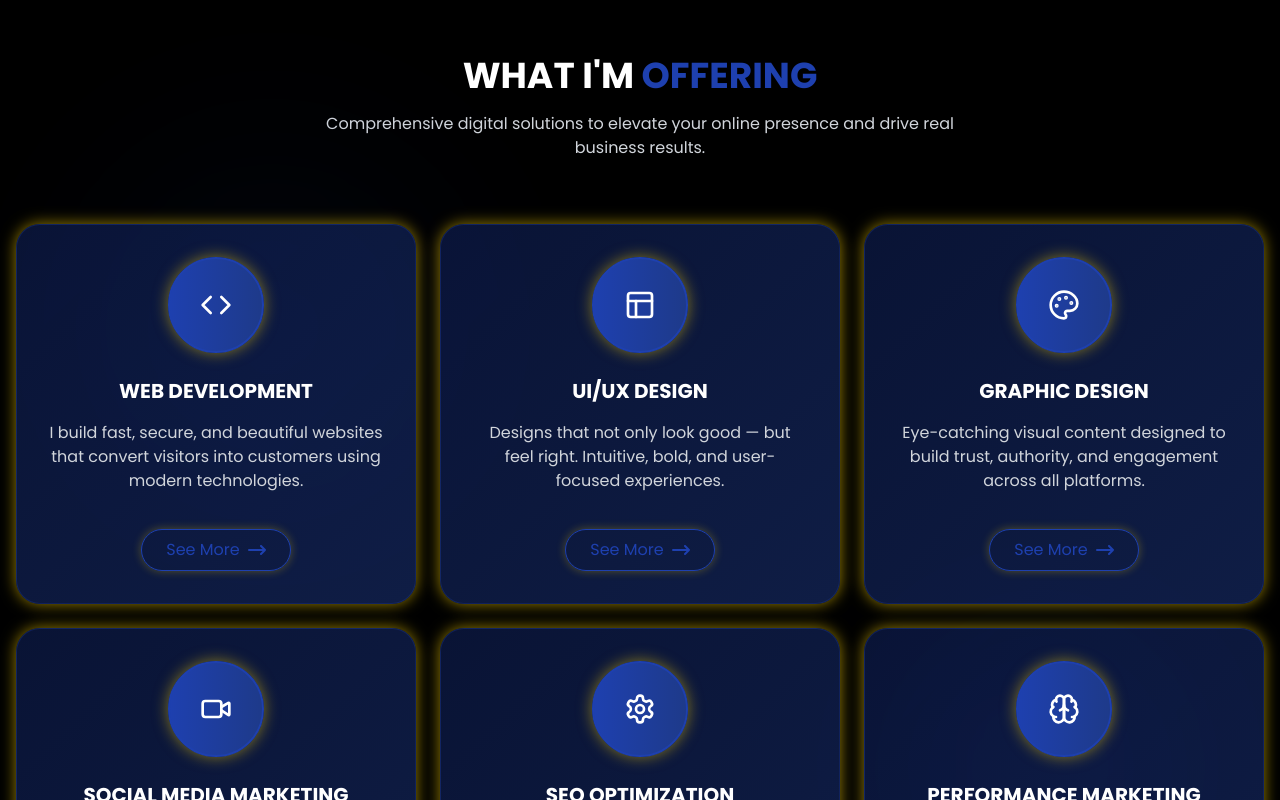
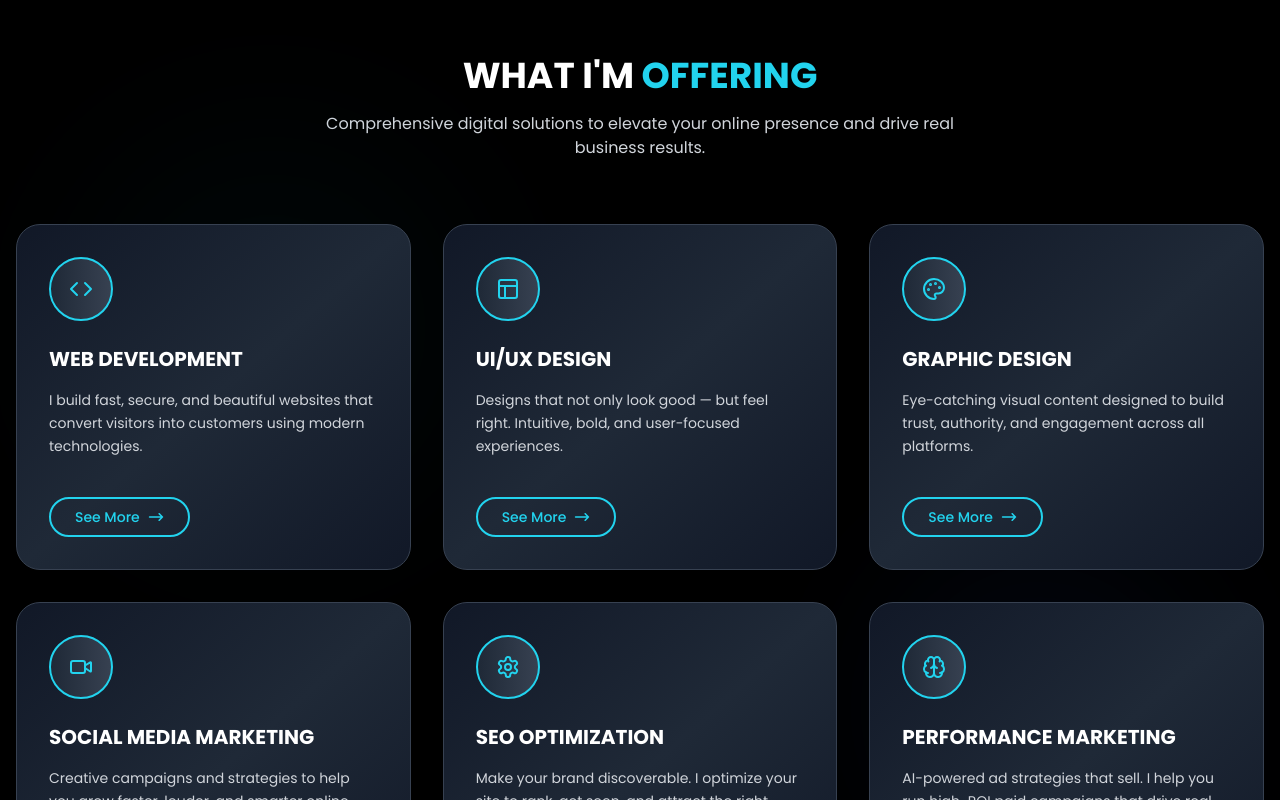
Before and after one commit to hansana128/glow-brand-architect, a React (Vite) app: page / in a window 1280 px wide. Shown: the part 1120-1920 px from the top of the page. Built offline with nearby package versions, Linux system fonts and the light colour scheme.

Commit message:
Refactor: Update "What I'm Offering" section
Updated the "What I'm Offering" section's card design to match the provided image, using a blue gradient color scheme.

```diff
--- a/src/components/Services.tsx
+++ b/src/components/Services.tsx
@@ -21,39 +21,49 @@ const ServiceCard = ({ icon, title, description, skills, technologies, tools, co
   return (
     <Dialog>
       <DialogTrigger asChild>
-        <div className="service-card-container">
-          <div className="service-card relative bg-gradient-to-br from-brand-blue/30 to-brand-dark-blue/50 border border-brand-blue/30 rounded-3xl p-8 flex flex-col items-center text-center h-full transition-all duration-300 hover:shadow-[0_0_20px_rgba(30,64,175,0.5)] group">
-            <div className="service-icon-container mb-6 rounded-full bg-gradient-to-r from-brand-blue to-brand-dark-blue border-2 border-brand-blue p-4 w-24 h-24 flex items-center justify-center transition-transform duration-500 group-hover:scale-110 group-hover:shadow-[0_0_15px_rgba(30,64,175,0.7)]">
-              <div className="text-white text-4xl">{icon}</div>
+        <div className="modern-service-card group cursor-pointer">
+          <div className="relative bg-gradient-to-br from-gray-900 via-gray-800 to-gray-900 border border-gray-700 rounded-3xl p-8 flex flex-col items-start text-left h-full transition-all duration-300 hover:border-cyan-400 hover:shadow-[0_0_30px_rgba(6,182,212,0.3)] overflow-hidden">
+            {/* Background glow effect */}
+            <div className="absolute inset-0 bg-gradient-to-br from-cyan-500/5 to-blue-600/5 opacity-0 group-hover:opacity-100 transition-opacity duration-300 rounded-3xl"></div>
+
+            {/* Icon container */}
+            <div className="relative z-10 mb-6 rounded-full bg-gradient-to-r from-gray-800 to-gray-700 border-2 border-cyan-400 p-4 w-16 h-16 flex items-center justify-center transition-all duration-500 group-hover:scale-110 group-hover:border-cyan-300 group-hover:shadow-[0_0_20px_rgba(6,182,212,0.4)]">
+              <div className="text-cyan-400 text-2xl group-hover:text-cyan-300 transition-colors duration-300">{icon}</div>
             </div>
-            <h3 className="text-xl font-bold text-white mb-4">{title}</h3>
-            <p className="text-gray-300 mb-6">{description}</p>
-            <div className="mt-auto">
-              <button className="see-more-btn flex items-center justify-center gap-2 border border-brand-blue text-brand-blue px-6 py-2 rounded-full hover:bg-brand-blue/10 transition-all duration-300">
-                <span>See More</span>
-                <svg width="18" height="10" viewBox="0 0 18 10" fill="none" xmlns="http://www.w3.org/2000/svg">
-                  <path d="M13 1L17 5M17 5L13 9M17 5H1" stroke="currentColor" strokeWidth="2" strokeLinecap="round" strokeLinejoin="round" />
-                </svg>
-              </button>
+
+            {/* Content */}
+            <div className="relative z-10 flex-1 w-full">
+              <h3 className="text-xl font-bold text-white mb-4 group-hover:text-cyan-50 transition-colors duration-300">{title}</h3>
+              <p className="text-gray-300 mb-6 text-sm leading-relaxed group-hover:text-gray-200 transition-colors duration-300">{description}</p>
+
+              {/* See More Button */}
+              <div className="mt-auto pt-4">
+                <div className="inline-flex items-center justify-center gap-2 border-2 border-cyan-400 text-cyan-400 px-6 py-2 rounded-full hover:bg-cyan-400/10 transition-all duration-300 group-hover:border-cyan-300 group-hover:text-cyan-300 group-hover:shadow-[0_0_15px_rgba(6,182,212,0.3)]">
+                  <span className="text-sm font-medium">See More</span>
+                  <svg width="16" height="8" viewBox="0 0 18 10" fill="none" xmlns="http://www.w3.org/2000/svg">
+                    <path d="M13 1L17 5M17 5L13 9M17 5H1" stroke="currentColor" strokeWidth="2" strokeLinecap="round" strokeLinejoin="round" />
+                  </svg>
+                </div>
+              </div>
             </div>
           </div>
         </div>
       </DialogTrigger>
 
-      <DialogContent className="sm:max-w-2xl bg-black/90 text-white border border-brand-blue shadow-[0_0_15px_rgba(30,64,175,0.5)]">
+      <DialogContent className="sm:max-w-2xl bg-gradient-to-br from-gray-900 via-gray-800 to-gray-900 text-white border-2 border-cyan-400 shadow-[0_0_30px_rgba(6,182,212,0.4)]">
         <DialogHeader>
           <DialogTitle className="flex items-center gap-2 text-2xl font-bold">
-            <span className="text-brand-blue">{icon}</span>
-            {title}
+            <span className="text-cyan-400">{icon}</span>
+            <span className="text-cyan-50">{title}</span>
           </DialogTitle>
           <DialogDescription className="text-gray-300 text-base">{description}</DialogDescription>
         </DialogHeader>
 
         <div className="grid grid-cols-1 md:grid-cols-3 gap-6 mt-6">
           {/* Skills */}
-          <Card className="bg-gradient-to-br from-brand-blue/20 to-brand-dark-blue/30 border border-brand-blue/40 shadow-[0_0_10px_rgba(30,64,175,0.3)]">
+          <Card className="bg-gradient-to-br from-gray-800/50 to-gray-900/50 border-2 border-cyan-400/40 shadow-[0_0_15px_rgba(6,182,212,0.2)]">
             <CardHeader className="pb-2">
-              <CardTitle className="text-white text-lg">Skills</CardTitle>
+              <CardTitle className="text-cyan-50 text-lg">Skills</CardTitle>
             </CardHeader>
             <CardContent>
               <ul className="list-disc pl-5 text-gray-300 text-sm">
@@ -65,9 +75,9 @@ const ServiceCard = ({ icon, title, description, skills, technologies, tools, co
           </Card>
 
           {/* Technologies */}
-          <Card className="bg-gradient-to-br from-brand-blue/20 to-brand-dark-blue/30 border border-brand-blue/40 shadow-[0_0_10px_rgba(30,64,175,0.3)]">
+          <Card className="bg-gradient-to-br from-gray-800/50 to-gray-900/50 border-2 border-cyan-400/40 shadow-[0_0_15px_rgba(6,182,212,0.2)]">
             <CardHeader className="pb-2">
-              <CardTitle className="text-white text-lg">Technologies</CardTitle>
+              <CardTitle className="text-cyan-50 text-lg">Technologies</CardTitle>
             </CardHeader>
             <CardContent>
               <ul className="list-disc pl-5 text-gray-300 text-sm">
@@ -79,9 +89,9 @@ const ServiceCard = ({ icon, title, description, skills, technologies, tools, co
           </Card>
 
           {/* Tools */}
-          <Card className="bg-gradient-to-br from-brand-blue/20 to-brand-dark-blue/30 border border-brand-blue/40 shadow-[0_0_10px_rgba(30,64,175,0.3)]">
+          <Card className="bg-gradient-to-br from-gray-800/50 to-gray-900/50 border-2 border-cyan-400/40 shadow-[0_0_15px_rgba(6,182,212,0.2)]">
             <CardHeader className="pb-2">
-              <CardTitle className="text-white text-lg">Tools</CardTitle>
+              <CardTitle className="text-cyan-50 text-lg">Tools</CardTitle>
             </CardHeader>
             <CardContent>
               <ul className="list-disc pl-5 text-gray-300 text-sm">
@@ -94,12 +104,12 @@ const ServiceCard = ({ icon, title, description, skills, technologies, tools, co
         </div>
 
         {/* Footer */}
-        <div className="mt-6 pt-4 border-t border-brand-blue/30">
+        <div className="mt-6 pt-4 border-t border-cyan-400/30">
           <p className="text-gray-300 text-sm text-center">
             Ready to elevate your digital presence? Let's create something amazing together.
           </p>
           <div className="flex justify-center mt-3">
-            <button className="bg-gradient-to-r from-brand-blue to-brand-dark-blue text-white px-6 py-2 rounded-full font-medium hover:opacity-90 transition-opacity">
+            <button className="bg-gradient-to-r from-cyan-500 to-blue-600 text-white px-6 py-2 rounded-full font-medium hover:from-cyan-400 hover:to-blue-500 transition-all duration-300 shadow-[0_0_15px_rgba(6,182,212,0.3)]">
               Get Started
             </button>
           </div>
@@ -113,7 +123,7 @@ const Services = () => {
   // Services data with only the requested services
   const services = [
     {
-      icon: <Code className="h-8 w-8" />,
+      icon: <Code className="h-6 w-6" />,
       title: "Web Development",
       description: "I build fast, secure, and beautiful websites that convert visitors into customers using modern technologies.",
       skills: [
@@ -142,10 +152,10 @@ const Services = () => {
         "V0.dev",
         "WordPress"
       ],
-      color: "text-brand-blue"
+      color: "text-cyan-400"
     },
     {
-      icon: <Layout className="h-8 w-8" />,
+      icon: <Layout className="h-6 w-6" />,
       title: "UI/UX Design",
       description: "Designs that not only look good — but feel right. Intuitive, bold, and user-focused experiences.",
       skills: [
@@ -169,10 +179,10 @@ const Services = () => {
         "InVision",
         "Maze"
       ],
-      color: "text-brand-blue"
+      color: "text-cyan-400"
     },
     {
-      icon: <Palette className="h-8 w-8" />,
+      icon: <Palette className="h-6 w-6" />,
       title: "Graphic Design",
       description: "Eye-catching visual content designed to build trust, authority, and engagement across all platforms.",
       skills: [
@@ -196,10 +206,10 @@ const Services = () => {
         "Midjourney AI",
         "DALL-E 3"
       ],
-      color: "text-brand-blue"
+      color: "text-cyan-400"
     },
     {
-      icon: <Video className="h-8 w-8" />,
+      icon: <Video className="h-6 w-6" />,
       title: "Social Media Marketing",
       description: "Creative campaigns and strategies to help you grow faster, louder, and smarter online.",
       skills: [
@@ -223,10 +233,10 @@ const Services = () => {
         "Canva Pro",
         "ChatGPT"
       ],
-      color: "text-brand-blue"
+      color: "text-cyan-400"
     },
     {
-      icon: <Settings className="h-8 w-8" />,
+      icon: <Settings className="h-6 w-6" />,
       title: "SEO Optimization",
       description: "Make your brand discoverable. I optimize your site to rank, get seen, and attract the right audience.",
       skills: [
@@ -250,10 +260,10 @@ const Services = () => {
         "Google Analytics",
         "Screaming Frog"
       ],
-      color: "text-brand-blue"
+      color: "text-cyan-400"
     },
     {
-      icon: <Brain className="h-8 w-8" />,
+      icon: <Brain className="h-6 w-6" />,
       title: "Performance Marketing",
       description: "AI-powered ad strategies that sell. I help you run high-ROI paid campaigns that drive real results.",
       skills: [
@@ -277,30 +287,30 @@ const Services = () => {
         "ChatGPT",
         "Claude AI"
       ],
-      color: "text-brand-blue"
+      color: "text-cyan-400"
     },
   ];
 
   return (
     <section id="services" className="py-20 relative overflow-hidden">
       {/* Background Elements */}
-      <div className="absolute inset-0 opacity-30 pointer-events-none">
-        <div className="absolute top-40 left-20 w-96 h-96 rounded-full bg-brand-blue/20 blur-[100px]"></div>
-        <div className="absolute bottom-40 right-20 w-80 h-80 rounded-full bg-brand-dark-blue/30 blur-[80px]"></div>
+      <div className="absolute inset-0 opacity-20 pointer-events-none">
+        <div className="absolute top-40 left-20 w-96 h-96 rounded-full bg-cyan-500/20 blur-[100px]"></div>
+        <div className="absolute bottom-40 right-20 w-80 h-80 rounded-full bg-blue-600/30 blur-[80px]"></div>
       </div>
 
       <div className="container mx-auto px-4 max-w-7xl">
         <div className="text-center mb-16">
           <h2 className="text-3xl md:text-4xl font-bold mb-4">
             <span className="text-white">WHAT I'M </span>
-            <span className="text-brand-blue">OFFERING</span>
+            <span className="text-cyan-400">OFFERING</span>
           </h2>
           <p className="text-gray-300 max-w-2xl mx-auto">
             Comprehensive digital solutions to elevate your online presence and drive real business results.
           </p>
         </div>
 
-        <div className="grid grid-cols-1 md:grid-cols-2 lg:grid-cols-3 xl:grid-cols-3 gap-6">
+        <div className="grid grid-cols-1 md:grid-cols-2 lg:grid-cols-3 xl:grid-cols-3 gap-8">
           {services.map((service, index) => (
             <ServiceCard
               key={index}
```
